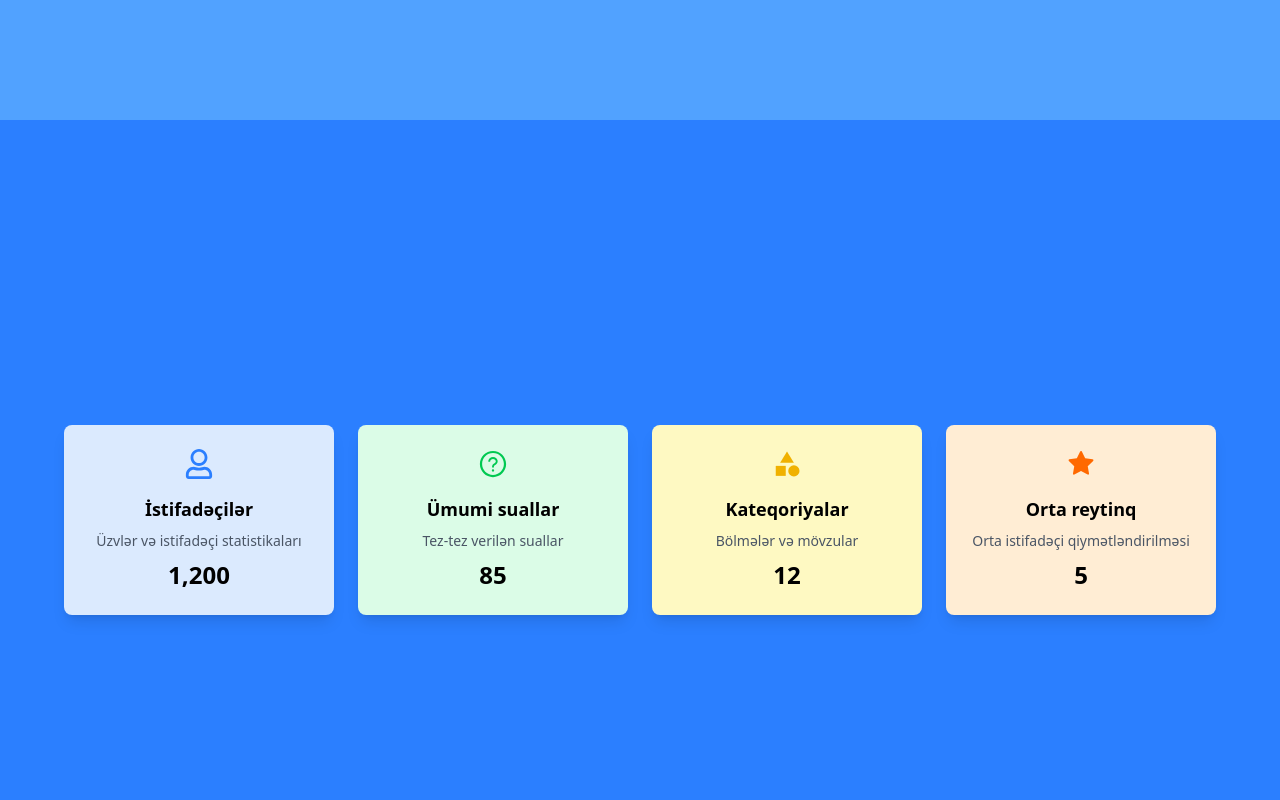
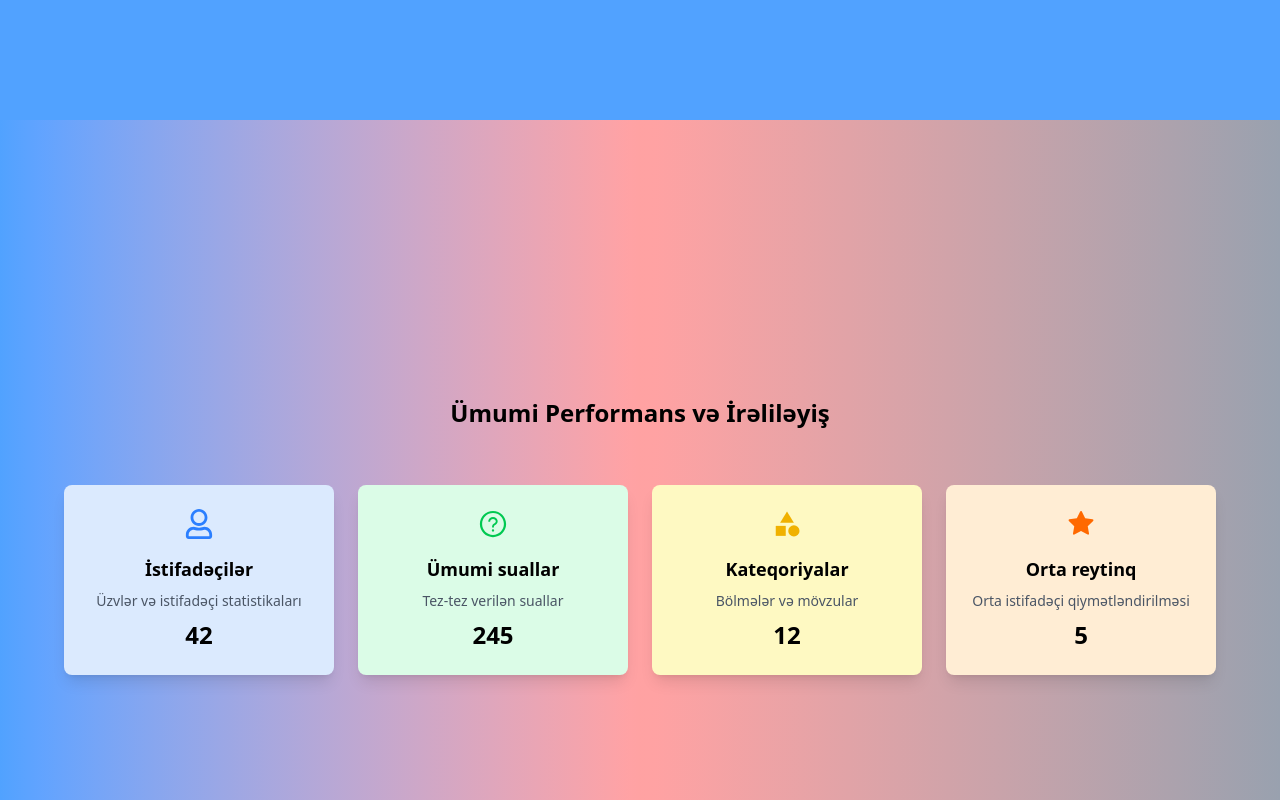
Before and after one commit to Aghakarim-23/exam-frontend, a React (Vite) app: page / in a window 1280 px wide. Shown: the part 3160-3960 px from the top of the page. Built offline with nearby package versions, Linux system fonts and the light colour scheme; no server answers.

Commit message:
Add: progress and statistic section

```diff
--- a/src/components/home/ProgressAndSuccess.jsx
+++ b/src/components/home/ProgressAndSuccess.jsx
@@ -1,4 +1,3 @@
-import React from "react";
 import { FaRegUser } from "react-icons/fa";
 import { AiOutlineQuestionCircle, AiFillStar } from "react-icons/ai";
 import { MdCategory } from "react-icons/md";
@@ -12,14 +11,14 @@ const ProgressAndSuccess = () => {
       desc: "Üzvlər və istifadəçi statistikaları",
       icon: <FaRegUser size={30} className="text-blue-500" />,
       bg: "bg-blue-100",
-      value: 1200,
+      value: 42,
     },
     {
       title: "Ümumi suallar",
       desc: "Tez-tez verilən suallar",
       icon: <AiOutlineQuestionCircle size={30} className="text-green-500" />,
       bg: "bg-green-100",
-      value: 85,
+      value: 245,
     },
     {
       title: "Kateqoriyalar",
@@ -33,36 +32,36 @@ const ProgressAndSuccess = () => {
       desc: "Orta istifadəçi qiymətləndirilməsi",
       icon: <AiFillStar size={30} className="text-orange-500" />,
       bg: "bg-orange-100",
-      value: 4.8,
+      value: 4.5,
     },
   ];
 
-  // Intersection Observer
   const { ref, inView } = useInView({
-    triggerOnce: true, // bir dəfə animasiya
-    threshold: 0.3,    // 30% görünəndə başlasın
+    triggerOnce: true,
+    threshold: 0.3,
   });
 
   return (
-    <div className="min-h-screen flex justify-center items-center bg-blue-500 p-6">
+    <div className="min-h-screen flex flex-col justify-center items-center bg-blue-50 p-6 bg-gradient-to-r from-blue-400 via-red-300 to-gray-400">
+      <h2 className="text-sm sm:text-base md:text-xl lg:text-2xl font-bold  text-center my-8">
+        Ümumi Performans və İrəliləyiş
+      </h2>
+
       <div
-        ref={ref} // burada observeri bağlayırıq
+        ref={ref}
         className="grid grid-cols-1 sm:grid-cols-2 md:grid-cols-4 gap-6 w-full max-w-6xl"
       >
         {cards.map((card, idx) => (
           <div
             key={idx}
-            className={`${card.bg} rounded-lg shadow-lg p-6 flex flex-col items-center text-center`}
+            className={`${card.bg} rounded-lg shadow-lg p-6 flex flex-col items-center text-center mt-6
+             transform transition duration-300 hover:scale-105 hover:shadow-2xl`}
           >
             <div className="mb-4">{card.icon}</div>
             <h2 className="text-lg font-semibold mb-2">{card.title}</h2>
             <p className="text-gray-600 text-sm">{card.desc}</p>
             <p className="text-2xl font-bold mt-2">
-              {inView ? (
-                <CountUp end={card.value} duration={2} />
-              ) : (
-                0
-              )}
+              {inView ? <CountUp end={card.value} duration={2} /> : 0}
             </p>
           </div>
         ))}
```
